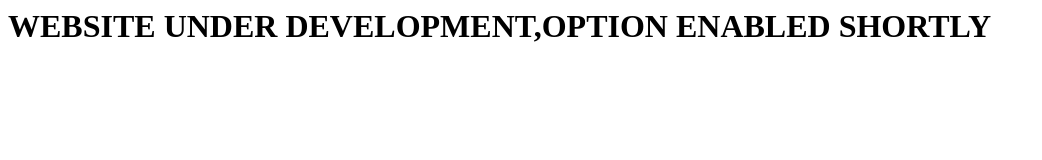
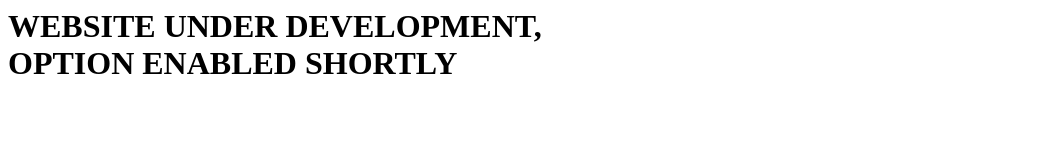
Before and after one commit to krishnadevpmelevila/roughbook, a plain HTML site: page a.html in a window 1280 px wide. Shown: the whole page, without its empty margins (0-1042 px from the left). Drawn offline with Linux system fonts and the light colour scheme.

Commit message:
Update a.html

```diff
--- a/a.html
+++ b/a.html
@@ -2,6 +2,6 @@
 <head>
 <title>WEBSITE UNDER DEVELOPMENT</TITLE>
 <body>
-<h1>WEBSITE UNDER DEVELOPMENT,OPTION ENABLED SHORTLY</h1>
+<h1>WEBSITE UNDER DEVELOPMENT,<br>OPTION ENABLED SHORTLY</h1>
 </body>
 </html>
```
